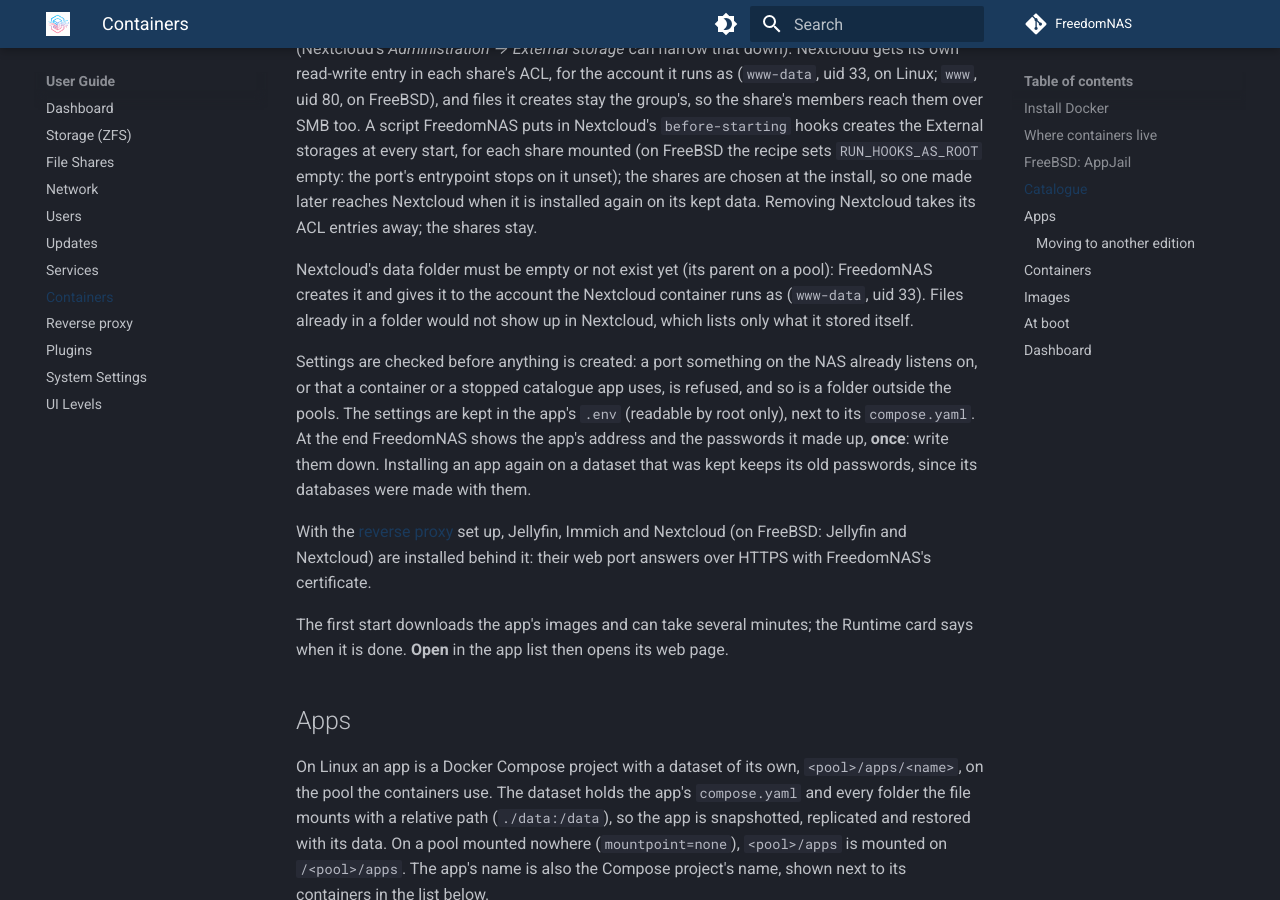
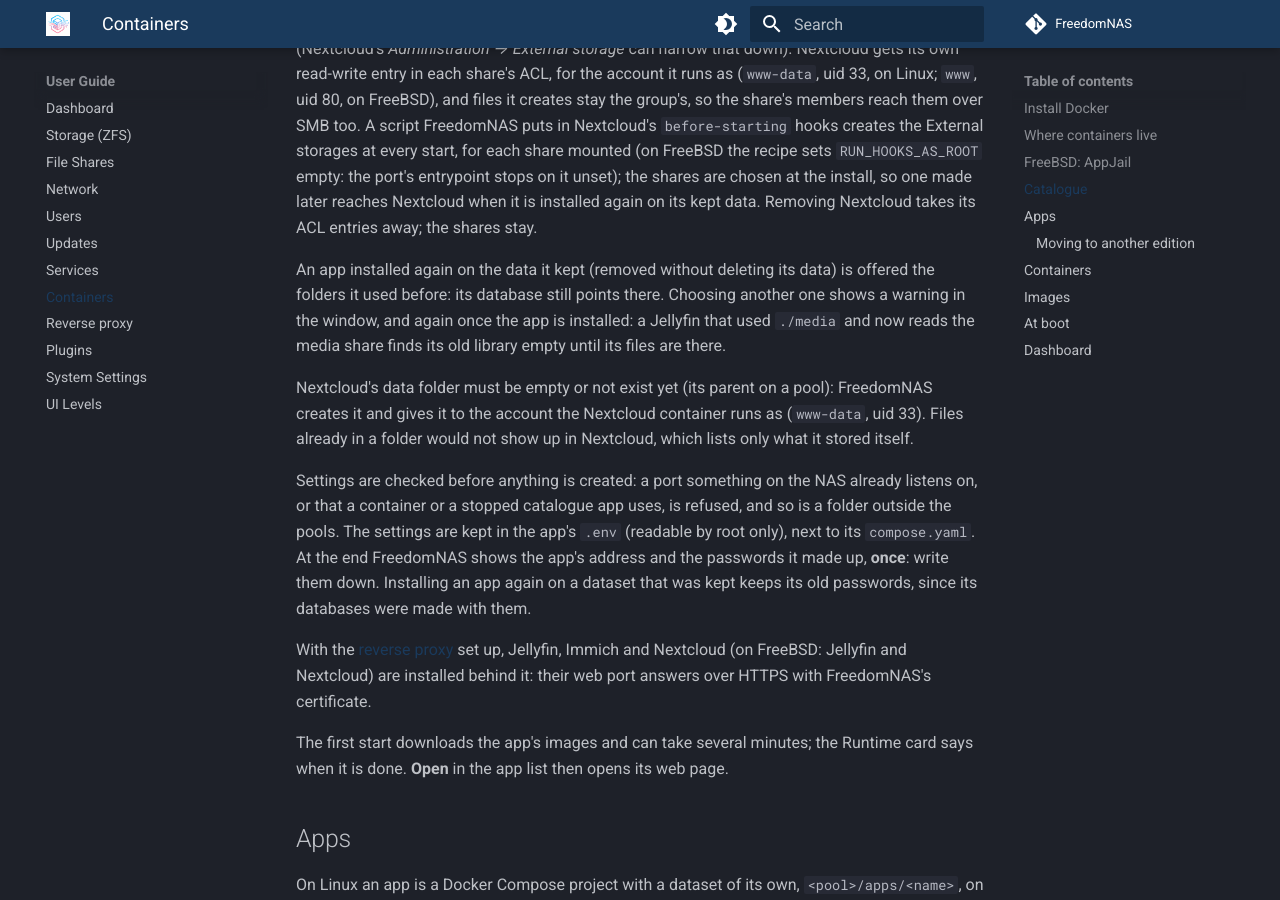
Before and after one commit to FreedomNAS/freedomnas-docs, an MkDocs documentation site: the page built from docs/user-guide/containers.md, in a window 1280 px wide and 900 px high, scrolled down 5166 px. Built offline with MkDocs 1.6.1 and Material for MkDocs 9.7.7, drawn with Linux system fonts in a browser that asks for light colours.

Commit message:
Document the kept folders warning

```diff
--- a/docs/user-guide/containers.md
+++ b/docs/user-guide/containers.md
@@ -220,6 +220,12 @@ chosen at the install, so one made later reaches Nextcloud when it is
 installed again on its kept data. Removing Nextcloud takes its ACL entries
 away; the shares stay.
 
+An app installed again on the data it kept (removed without deleting its
+data) is offered the folders it used before: its database still points
+there. Choosing another one shows a warning in the window, and again once the
+app is installed: a Jellyfin that used `./media` and now reads the media
+share finds its old library empty until its files are there.
+
 Nextcloud's data folder must be empty or not exist yet (its parent on a
 pool): FreedomNAS creates it and gives it to the account the Nextcloud
 container runs as (`www-data`, uid 33). Files already in a folder would not
```
